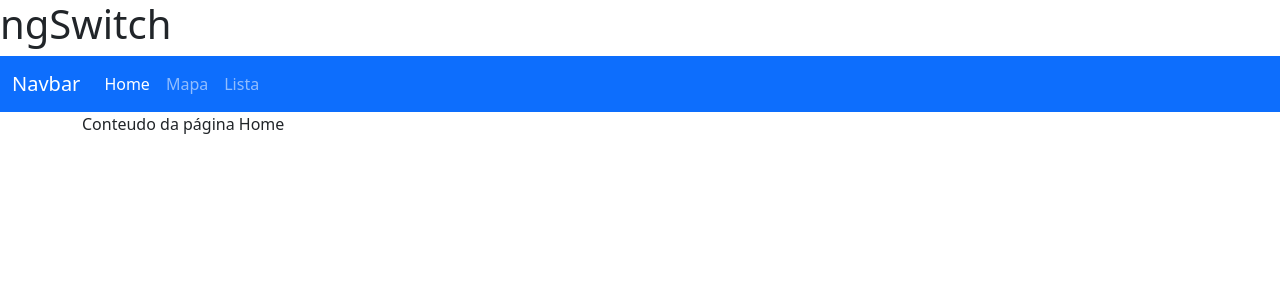
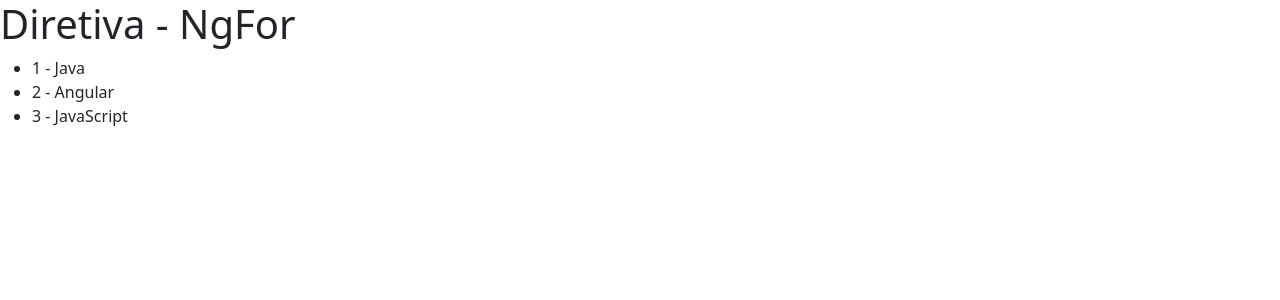
Before and after one commit to Renatonapoli/fundamentos-angular-15, an Angular app in the folder diretivas/: page / in a window 1280 px wide. Shown: the top 300 px of the page. Built offline with nearby package versions, Linux system fonts and the light colour scheme.

Commit message:
Diretiva ngFor

```diff
--- a/diretivas/src/app/app.component.html
+++ b/diretivas/src/app/app.component.html
@@ -1,2 +1,3 @@
 <!-- <app-diretiva-ngif></app-diretiva-ngif> -->
-<app-diretiva-ngswitch></app-diretiva-ngswitch>
+<!-- <app-diretiva-ngswitch></app-diretiva-ngswitch> -->
+<app-diretiva-ngfor></app-diretiva-ngfor>
--- a/diretivas/src/app/app.module.ts
+++ b/diretivas/src/app/app.module.ts
@@ -5,12 +5,14 @@ import { AppRoutingModule } from './app-routing.module';
 import { AppComponent } from './app.component';
 import { DiretivaNgifComponent } from './diretiva-ngif/diretiva-ngif.component';
 import { DiretivaNgswitchComponent } from './diretiva-ngswitch/diretiva-ngswitch.component';
+import { DiretivaNgforComponent } from './diretiva-ngfor/diretiva-ngfor.component';
 
 @NgModule({
   declarations: [
     AppComponent,
     DiretivaNgifComponent,
-    DiretivaNgswitchComponent
+    DiretivaNgswitchComponent,
+    DiretivaNgforComponent
   ],
   imports: [
     BrowserModule,
--- /dev/null
+++ b/diretivas/src/app/diretiva-ngfor/diretiva-ngfor.component.html
@@ -0,0 +1,5 @@
+<h1>Diretiva - NgFor</h1>
+
+<ul>
+  <li *ngFor="let curso of cursos let index = index">{{ index + 1 }} - {{ curso }}</li>
+</ul>
--- /dev/null
+++ b/diretivas/src/app/diretiva-ngfor/diretiva-ngfor.component.ts
@@ -0,0 +1,10 @@
+import { Component } from '@angular/core';
+
+@Component({
+  selector: 'app-diretiva-ngfor',
+  templateUrl: './diretiva-ngfor.component.html',
+  styleUrls: ['./diretiva-ngfor.component.css']
+})
+export class DiretivaNgforComponent {
+  cursos: string[] = ["Java", "Angular", "JavaScript"]
+}
--- a/diretivas/src/app/diretiva-ngif/diretiva-ngif.component.html
+++ b/diretivas/src/app/diretiva-ngif/diretiva-ngif.component.html
@@ -1,4 +1,4 @@
-<h1>ngIf</h1>
+<h1>Diretiva - ngIf</h1>
 
 <div>
   <div *ngIf="listaDeCursos.length > 0">Lista de cursos</div>
```
Also changed, not shown: diretivas/src/app/diretiva-ngfor/diretiva-ngfor.component.css (added), 1 other file (tests, documents, lock files or other folders).
